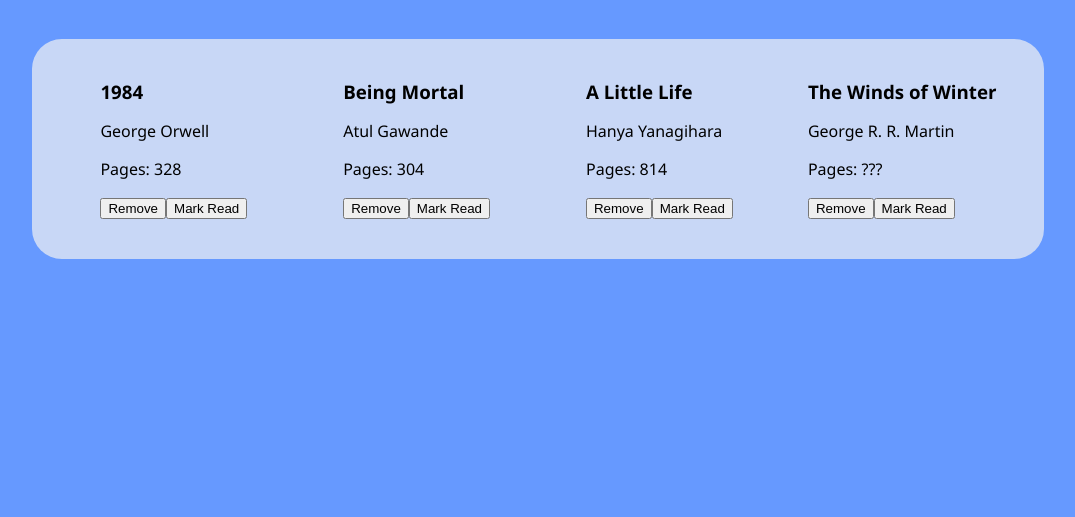
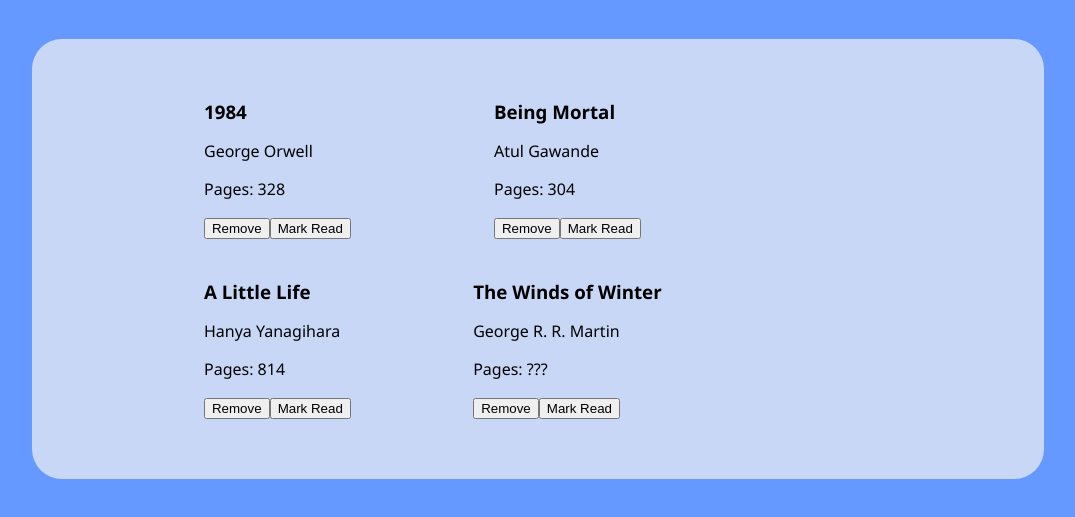
Before and after one commit to VinVinnieVince/odin-library, a plain HTML site: page index.html in a window 1280 px wide. Shown: the part 89-606 px from the top of the page, without its empty margins (102-1177 px from the left). Drawn offline with Linux system fonts and the light colour scheme.

Commit message:
Adjust styling rules
 - Apply align-items to both divs of body instead of only 1st-child
 - Change div + div selector to div:nth-child(2), increase further divs
 may be added (e.g. footer)
 - Adjust minmax rules for div:nth-child(2), so that grid does not
 auto-adjust when adding or removing items
 - Adjust padding of div:nth-child(2)

```diff
--- a/css/styles.css
+++ b/css/styles.css
@@ -19,32 +19,32 @@ body > div {
     width: 80%;
     border-radius: 30px;
     overflow: hidden;
+    align-items: center;
 }
 
 body > div:first-child {
     color: #f2f2f2;
     font-family: Arial, Helvetica, sans-serif;
 
-    align-items: center;
     gap: 20px;
 
     padding: 20px;
 }
 
-body > div + div {
+body > div:nth-child(2) {
     flex: 1 0 auto;
 
     display: grid;
-    grid-template-columns: repeat(auto-fit, minmax(200px, 1fr));
+    grid-template-columns: repeat(auto-fit, minmax(200px, 250px));
     grid-auto-rows: min-content;
     justify-items: center;
     gap: 40px;
 
     background-color: rgba(242, 242, 242, 0.7);
     font-family: 'Segoe UI', Tahoma, Geneva, Verdana, sans-serif;
-    padding: 40px;
+    padding: 60px 120px;
 }
 
-body > div + div h3 {
+body > div:nth-child(2) h3 {
     margin: 0;
 }
```
